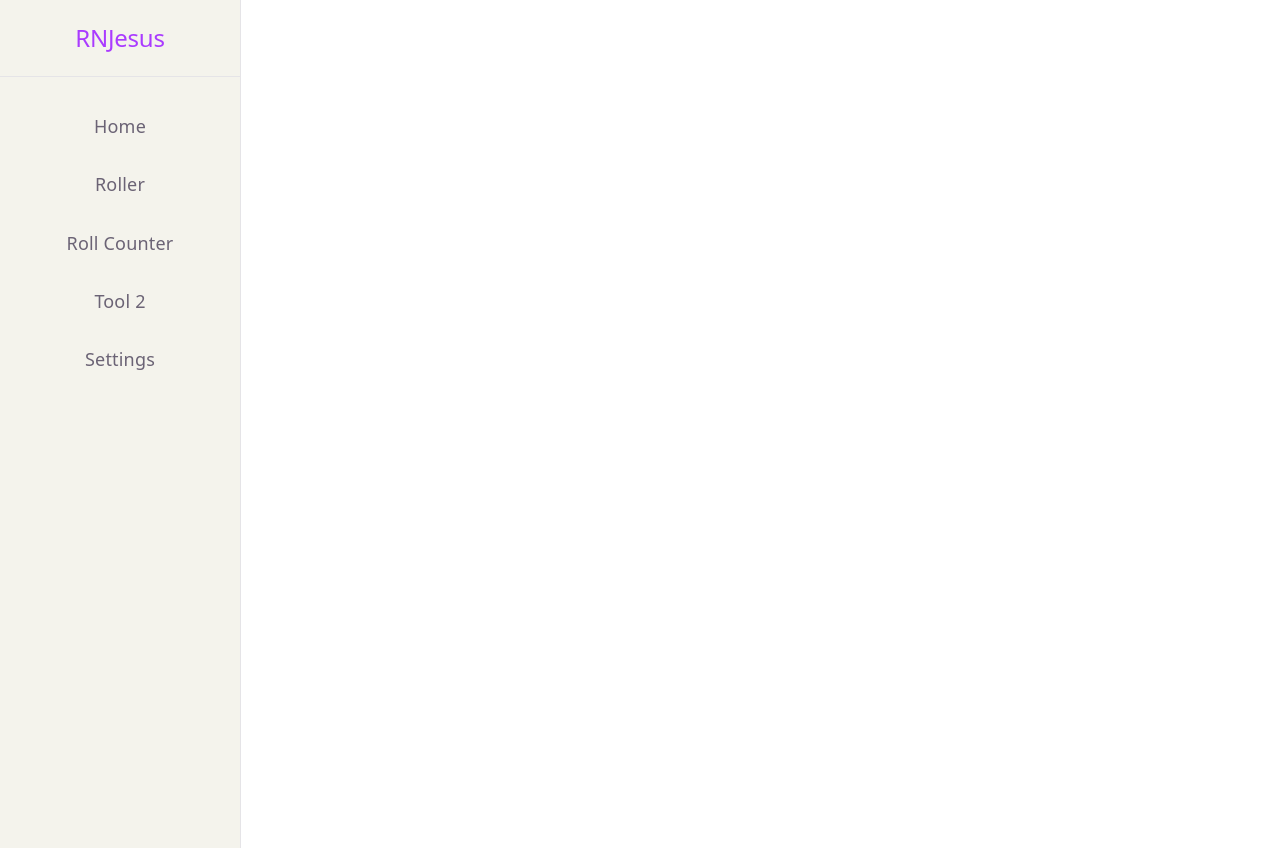
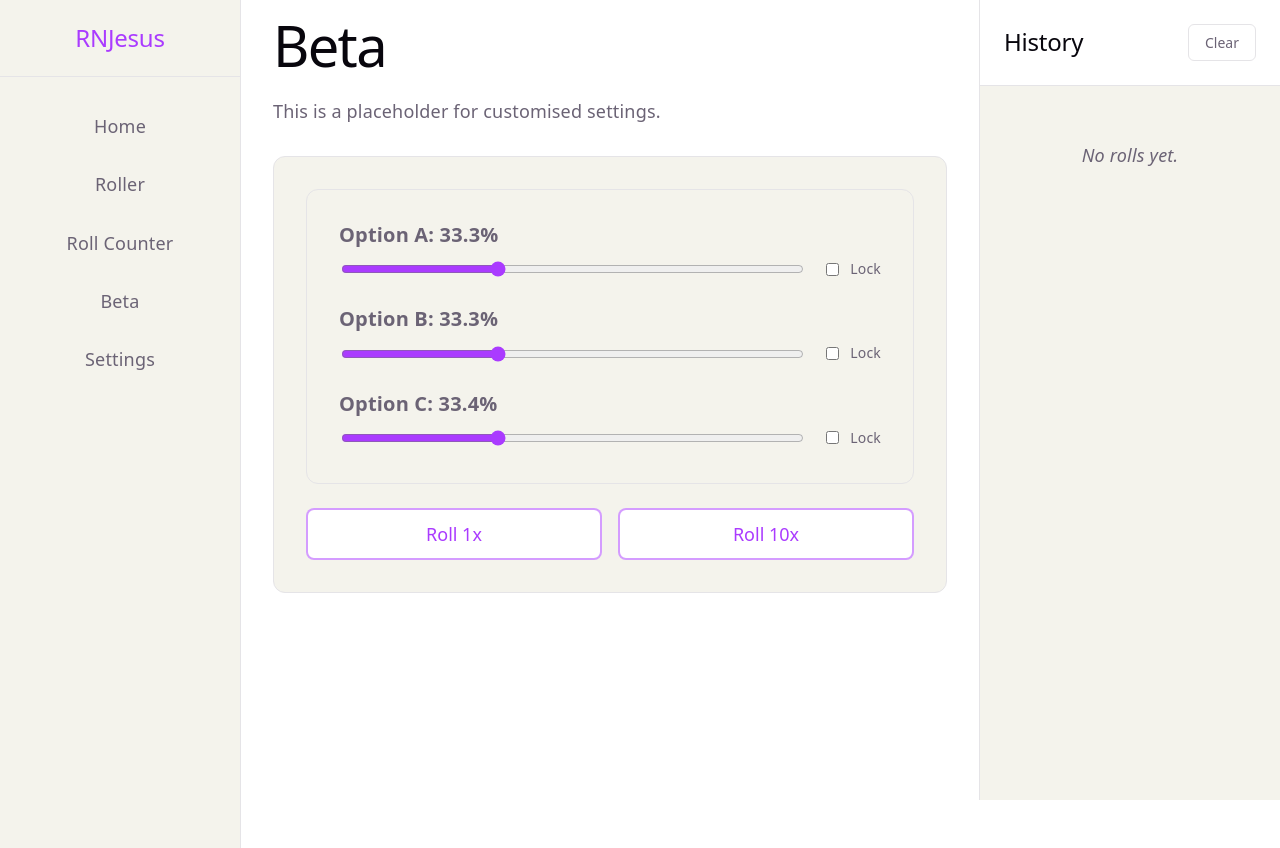
Before and after one commit to YiJiaC138/rnjesus, a React (Vite) app: page /beta in a window 1280 px wide. Built offline with nearby package versions, Linux system fonts and the light colour scheme.

Commit message:
replace tool 2 with beta

```diff
--- a/src/App.tsx
+++ b/src/App.tsx
@@ -20,7 +20,7 @@ function App() {
             <Route path="/" element={<Home />} />
             <Route path="/roller" element={<RollPage />} />
             <Route path="/roll-count" element={<RollCountPage />} />
-            <Route path="/tool-2" element={<ToolTwo />} />
+            <Route path="/beta" element={<ToolTwo />} />
             <Route path="/settings" element={<Settings />} />
           </Routes>
         </div>
--- a/src/components/Sidebar.tsx
+++ b/src/components/Sidebar.tsx
@@ -44,7 +44,7 @@ export const Sidebar = () => {
             to="/tool-2"
             className={({ isActive }) => isActive ? 'active' : ''}
           >
-            Tool 2
+            Beta
           </NavLink>
         </li>
         <li>
--- a/src/pages/ToolTwo.tsx
+++ b/src/pages/ToolTwo.tsx
@@ -38,8 +38,8 @@ export const ToolTwo = () => {
   return (
   <div className="app-container">
   <main className="main-content">
-    <h1>Tool Two</h1>
-    <p>This is a placeholder for Tool Two.</p>
+    <h1>Beta</h1>
+    <p>This is a placeholder for customised settings.</p>
     <MultiControl
       probabilities={probabilities}
     setProbabilities={setProbabilities}
```
